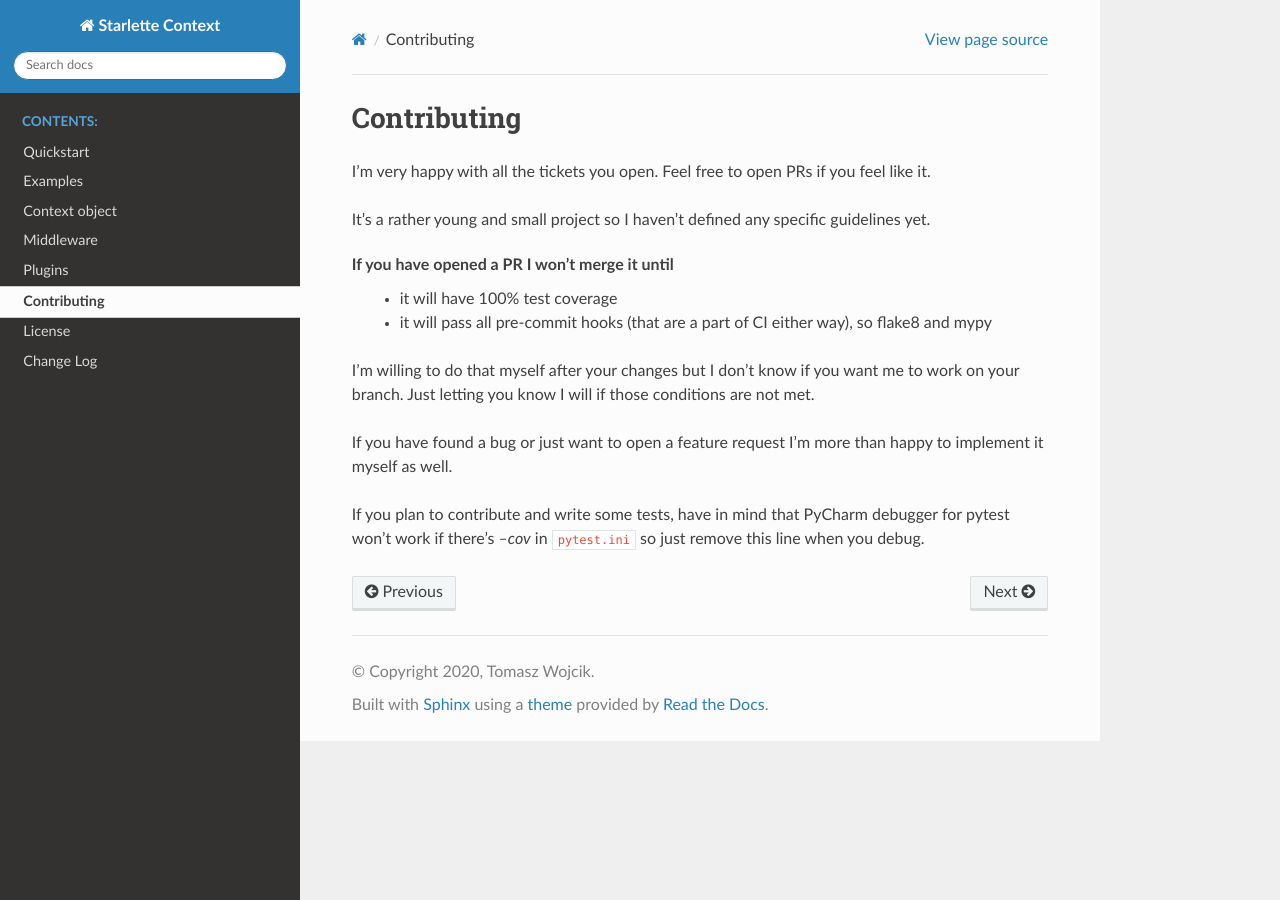
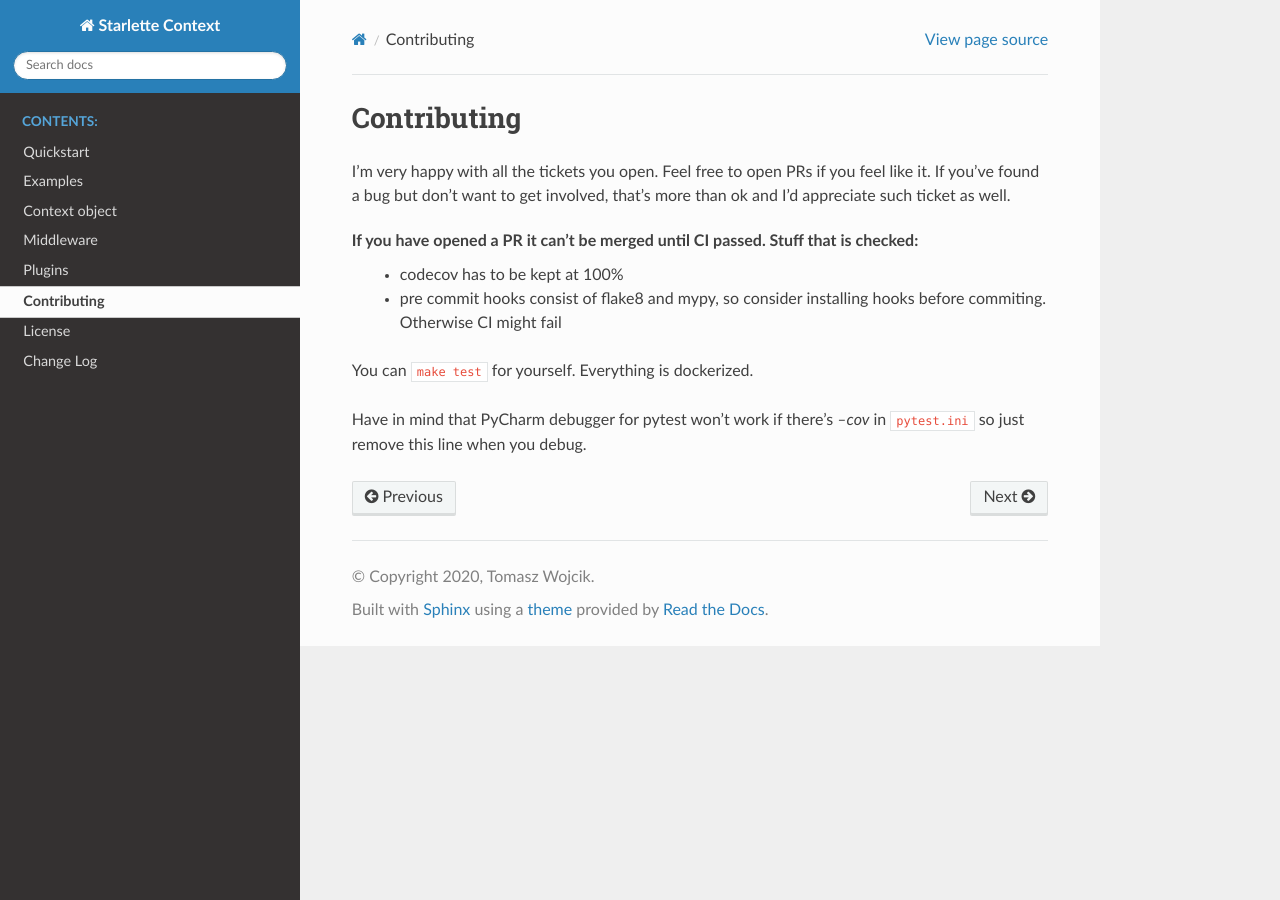
Before and after one commit to tomwojcik/starlette-context, a Sphinx documentation site: the page built from docs/source/contributing.rst, in a window 1280 px wide. Built offline with Sphinx 7.4.7 and the Read the Docs theme 2.0.0, drawn with Linux system fonts in a browser that asks for light colours.

Commit message:
docs update

```diff
--- a/docs/source/contributing.rst
+++ b/docs/source/contributing.rst
@@ -3,15 +3,12 @@ Contributing
 ============
 
 I'm very happy with all the tickets you open. Feel free to open PRs if you feel like it.
+If you've found a bug but don't want to get involved, that's more than ok and I'd appreciate such ticket as well.
 
-It's a rather young and small project so I haven't defined any specific guidelines yet.
+If you have opened a PR it can't be merged until CI passed. Stuff that is checked:
+ * codecov has to be kept at 100%
+ * pre commit hooks consist of flake8 and mypy, so consider installing hooks before commiting. Otherwise CI might fail
 
-If you have opened a PR I won't merge it until
- * it will have 100% test coverage
- * it will pass all pre-commit hooks (that are a part of CI either way), so flake8 and mypy
+You can ``make test`` for yourself. Everything is dockerized.
 
-I'm willing to do that myself after your changes but I don't know if you want me to work on your branch. Just letting you know I will if those conditions are not met.
-
-If you have found a bug or just want to open a feature request I'm more than happy to implement it myself as well.
-
-If you plan to contribute and write some tests, have in mind that PyCharm debugger for pytest won't work if there's `--cov` in ``pytest.ini`` so just remove this line when you debug.
+Have in mind that PyCharm debugger for pytest won't work if there's `--cov` in ``pytest.ini`` so just remove this line when you debug.
--- a/docs/source/quickstart.rst
+++ b/docs/source/quickstart.rst
@@ -19,7 +19,7 @@ How to use
 
 You can access the magic `context` if and only if all those conditions are met:
  * you access it within a request-response cycle
- * you used a ``ContextMiddleware`` in your ASGI app
+ * you used a ``ContextMiddleware`` or ``RawContextMiddleware`` in your ASGI app
 
 Minimal working example
 
```
Also changed, not shown: README.md (+2 -4 lines), docs/source/context.rst (+4 -4 lines), docs/source/middleware.rst (+18 -11 lines), 1 other file.
